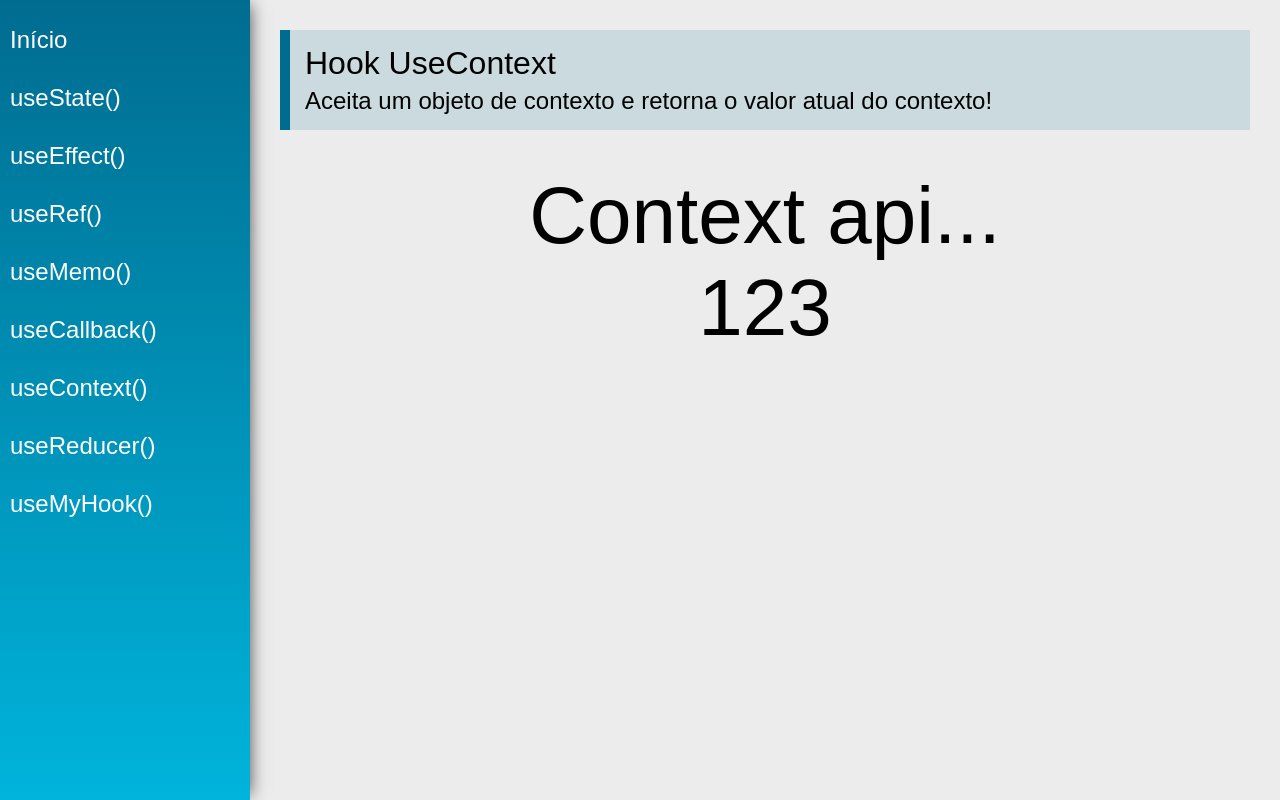
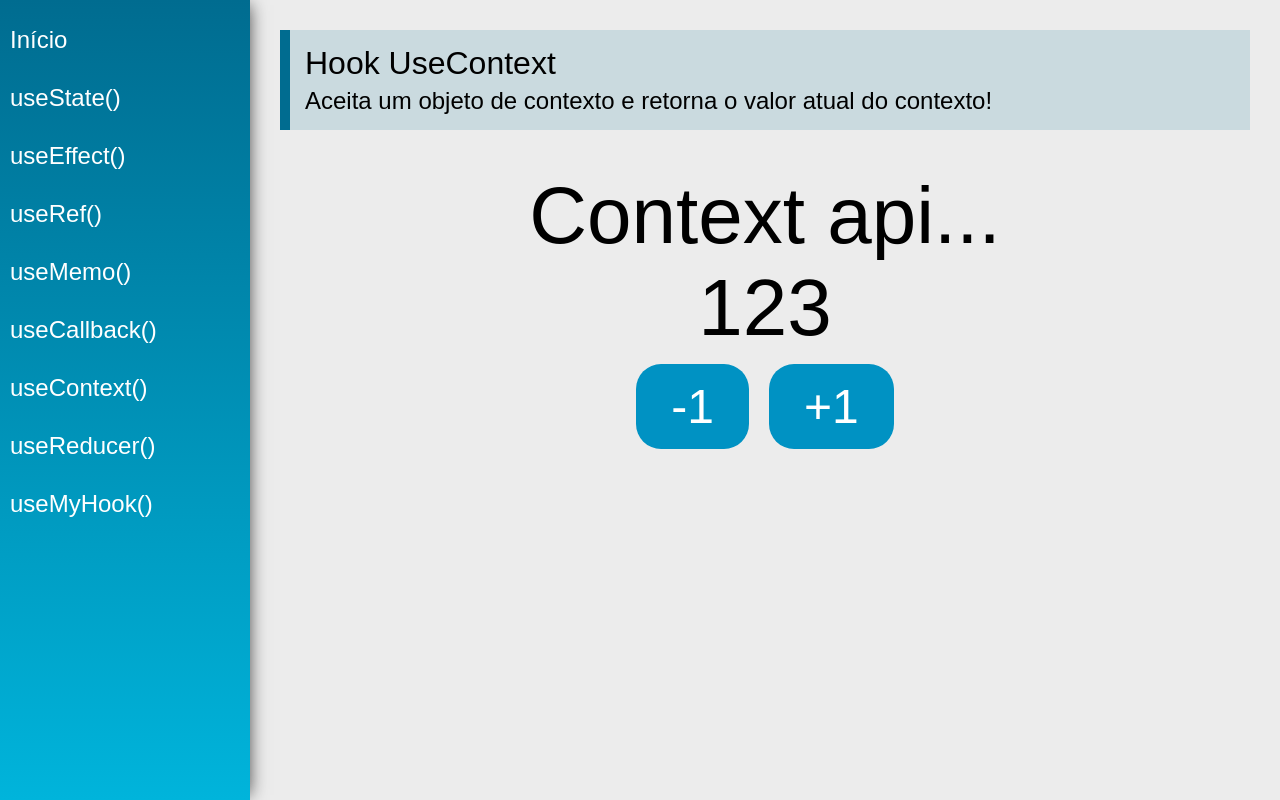
Before and after one commit to juniorlourenco/reacthooks, a React (Create React App) app: page /useContext in a window 1280 px wide. Built offline with nearby package versions, Linux system fonts and the light colour scheme.

Commit message:
useContext

```diff
--- a/src/index.js
+++ b/src/index.js
@@ -4,12 +4,7 @@ import React from 'react';
 
 import App from './views/App';
 
-import DataContext, {data} from './data/DataContext';
-
 ReactDOM.render(
-    <DataContext.Provider value={data}>
-        <App />
-    </DataContext.Provider>
-    ,
+    <App />,
     document.getElementById('root')
 )
--- a/src/views/App.jsx
+++ b/src/views/App.jsx
@@ -1,19 +1,26 @@
 import './App.css'
-import React from 'react'
+import React, {useState} from 'react'
 import { BrowserRouter as Router } from  'react-router-dom'
 
 import Menu from '../components/layout/Menu'
 import Content from '../components/layout/Content'
 
+import DataContext, {data} from '../data/DataContext';
+
 const App = props => {
 
+    const [state, setState] = useState(data)
+
     return (
-                <div className="App">
+        <DataContext.Provider value={{state, setState}}>
+            <div className="App">
                     <Router>
                         <Menu />
                         <Content />
                     </Router>
                 </div>
+        </DataContext.Provider>
+
     )
 }
 
--- a/src/views/examples/UseContext.jsx
+++ b/src/views/examples/UseContext.jsx
@@ -6,6 +6,13 @@ import DataContext from '../../data/DataContext';
 const UseContext = (props) => {
 
     const context = useContext(DataContext)
+
+    function addNumber(delta) {
+        context.setState({
+            ...context.state,
+            number: context.state.number + delta
+        })
+    }
     return (
         <div className="UseContext">
             <PageTitle
@@ -14,11 +21,23 @@ const UseContext = (props) => {
             />
             <div className="center">
                 <span className="text">
-                    {context.text}
+                    {context.state.text}
                 </span>
                 <span className="text">
-                    {context.number}
+                    {context.state.number}
                 </span>
+                <div>
+                    <button className="btn"
+                        onClick={() => addNumber(-1)}
+                    >
+                        -1
+                    </button>
+                    <button className="btn"
+                        onClick={() => addNumber(1)}
+                    >
+                        +1
+                    </button>
+                </div>
             </div>
         </div>
     )
```
